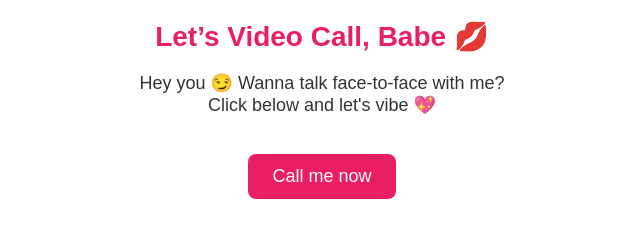
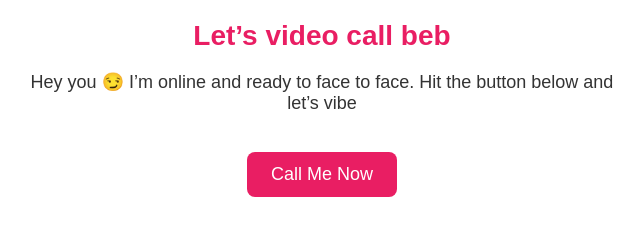
Before and after one commit to cacha776/video-call-promo, a plain HTML site: page index.html in a window 1280 px wide. Shown: the part 373-610 px from the top of the page, without its empty margins (318-961 px from the left). Drawn offline with Linux system fonts and the light colour scheme.

Commit message:
Update index.html
video call beb

```diff
--- a/index.html
+++ b/index.html
@@ -1,15 +1,14 @@
-
 <!DOCTYPE html>
 <html lang="en">
 <head>
-  <meta charset="UTF-8">
-  <meta name="viewport" content="width=device-width, initial-scale=1.0">
-  <title>Let's Video Call, Baby </title>
-  <!-- Open Graph Meta Tags for social media preview -->
-  <meta property="og:title" content="Let’s Video Call, Babe " />
-  <meta property="og:description" content="Hit me up! I'm waiting for you. Don’t be shy " />
-  <meta property="og:image" content "https://i.imgur.com/SNBHSoJ.jpeg" />
-  <meta property="og:url" content="https://your-vercel-url.vercel.app" />
+  <meta charset="UTF-8" />
+  <meta name="viewport" content="width=device-width, initial-scale=1.0" />
+  <title>Let’s video call beb </title>
+  <!-- Open Graph Meta Tags -->
+  <meta property="og:title" content="Let’s video call beb" />
+  <meta property="og:description" content="Click here and don't be shy" />
+  <meta property="og:image" content= "https://i.imgur.com/SNBHSoJ.jpeg" />
+  <meta property="og:url" content="https://video_call_promo.vercel.app/" />
   <meta property="og:type" content="website" />
   <meta name="twitter:card" content="summary_large_image" />
   <style>
@@ -51,10 +50,11 @@
 </head>
 <body>
   <div class="container">
-    <img src="https://i.postimg.cc/SJPpdTL6/484876108-122221408940244907-1864834225226224073-n.jpg" alt="Promo Call">
-    <h1>Let’s Video Call, Babe 💋</h1>
-    <p>Hey you 😏 Wanna talk face-to-face with me?<br>Click below and let's vibe 💖</p>
-    <a class="button" href="https://foaltax.com/dhrgese5?key=8671e9b5e0c5562202afd84fe5e9124f" target="_blank">Call me now</a>
+    <img src="https://i.imgur.com/SNBHSoJ.jpeg" alt="Chat Banner">
+    <h1>Let’s video call beb</h1>
+    <p>Hey you 😏 I’m online and ready to face to face.
+    Hit the button below and let’s vibe</p>
+    <a class="button" href="https://foaltax.com/dhrgese5?key=8671e9b5e0c5562202afd84fe5e9124f" target="_blank">Call Me Now</a>
   </div>
 </body>
 </html>
```
